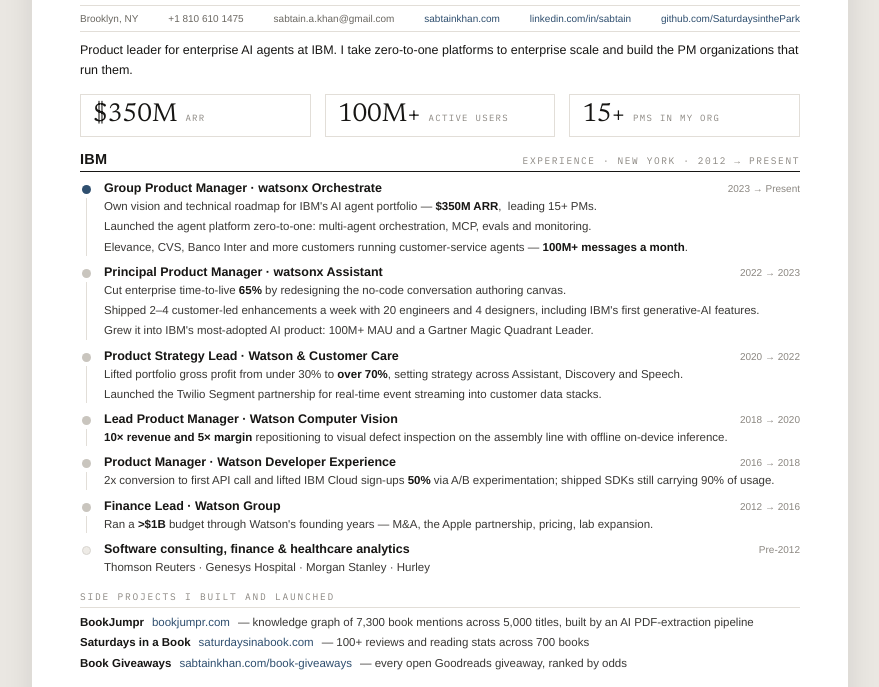
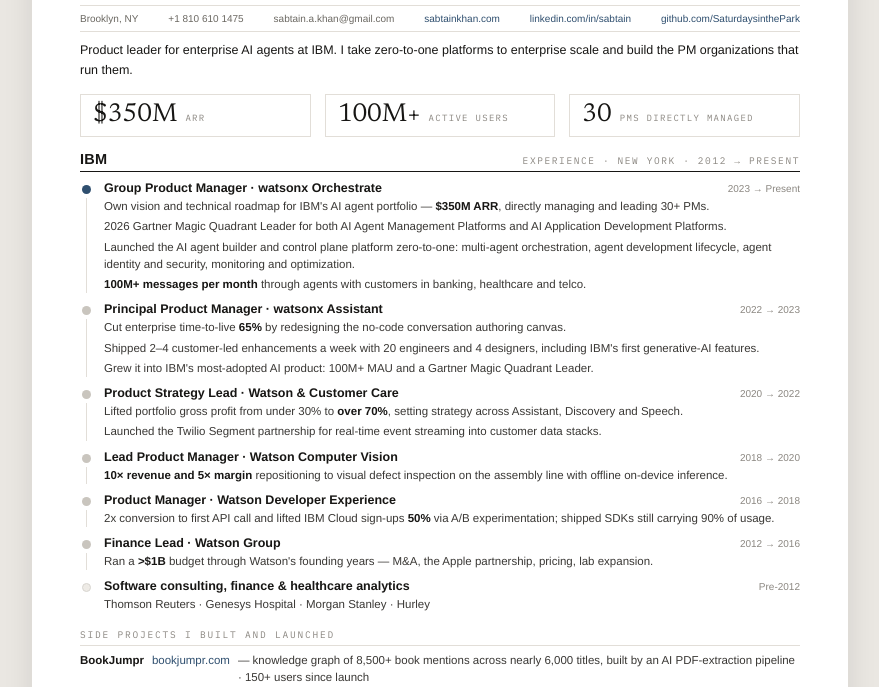
Before and after one commit to SaturdaysinthePark/sabtainkhan, a plain HTML site: page resume.html in a window 1280 px wide. Shown: the part 113-800 px from the top of the page, without its empty margins (200-1079 px from the left). Drawn offline with Linux system fonts and the light colour scheme.

Commit message:
Update resume copy: 30 PMs, 2026 double Gartner MQ, fresh project stats
GPM entry grows to four bullets (direct management scope, 2026 Gartner
Magic Quadrant Leader in two categories, fuller agent-platform launch
bullet, industry verticals in place of named customers); BookJumpr and
Saturdays in a Book lines pick up current mention, user, subscriber and
traffic numbers.

Co-Authored-By: Claude Fable 5 <noreply@anthropic.com>
Claude-Session: https://claude.ai/code/session_01Cx82kEHWGpXaYS1vm9si3T

```diff
--- a/resume.html
+++ b/resume.html
@@ -83,7 +83,7 @@
         <div class="stats" style="display:grid;grid-template-columns:repeat(3,1fr);gap:14px">
           <div class="stat-card" style="border:1px solid #e2ded8;padding:7px 12px;display:flex;align-items:baseline;gap:8px"><div style="font-family:Newsreader,Georgia,serif;font-size:26px;line-height:1.05;color:#171614">$350M</div><div style="font-family:'IBM Plex Mono',monospace;font-size:9px;letter-spacing:1.3px;text-transform:uppercase;color:#8b8781">ARR</div></div>
           <div class="stat-card" style="border:1px solid #e2ded8;padding:7px 12px;display:flex;align-items:baseline;gap:8px"><div style="font-family:Newsreader,Georgia,serif;font-size:26px;line-height:1.05;color:#171614">100M+</div><div style="font-family:'IBM Plex Mono',monospace;font-size:9px;letter-spacing:1.3px;text-transform:uppercase;color:#8b8781">Active users</div></div>
-          <div class="stat-card" style="border:1px solid #e2ded8;padding:7px 12px;display:flex;align-items:baseline;gap:8px"><div style="font-family:Newsreader,Georgia,serif;font-size:26px;line-height:1.05;color:#171614">15+</div><div style="font-family:'IBM Plex Mono',monospace;font-size:9px;letter-spacing:1.3px;text-transform:uppercase;color:#8b8781">PMs in my org</div></div>
+          <div class="stat-card" style="border:1px solid #e2ded8;padding:7px 12px;display:flex;align-items:baseline;gap:8px"><div style="font-family:Newsreader,Georgia,serif;font-size:26px;line-height:1.05;color:#171614">30</div><div style="font-family:'IBM Plex Mono',monospace;font-size:9px;letter-spacing:1.3px;text-transform:uppercase;color:#8b8781">PMs directly managed</div></div>
         </div>
 
         <div style="display:flex;flex-direction:column;gap:9px">
@@ -97,9 +97,10 @@
               <div style="width:9px;flex:none;display:flex;flex-direction:column;align-items:center"><div style="width:9px;height:9px;border-radius:50%;background:#2f4f6f;margin-top:4px"></div><div style="width:1px;flex:1;background:#e2ded8;margin-top:4px"></div></div>
               <div style="flex:1;display:flex;flex-direction:column;gap:3px">
                 <div class="role-row" style="display:flex;justify-content:space-between;align-items:baseline;gap:12px"><div style="font-size:12.5px;font-weight:700;color:#171614">Group Product Manager · watsonx Orchestrate</div><div style="font-size:10px;color:#8b8781;white-space:nowrap">2023 → Present</div></div>
-                <div style="font-size:11.5px;line-height:1.5">Own vision and technical roadmap for IBM's AI agent portfolio — <b style="color:#171614;">$350M ARR</b>,&nbsp; leading 15+ PMs.</div>
-                <div style="font-size:11.5px;line-height:1.5">Launched the agent platform zero-to-one: multi-agent orchestration, MCP, evals and monitoring.</div>
-                <div style="font-size:11.5px;line-height:1.5">Elevance, CVS, Banco Inter and more customers running customer-service agents — <b style="color:#171614;">100M+ messages a month</b>.</div>
+                <div style="font-size:11.5px;line-height:1.5">Own vision and technical roadmap for IBM's AI agent portfolio — <b style="color:#171614;">$350M ARR</b>, directly managing and leading 30+ PMs.</div>
+                <div style="font-size:11.5px;line-height:1.5">2026 Gartner Magic Quadrant Leader for both AI Agent Management Platforms and AI Application Development Platforms.</div>
+                <div style="font-size:11.5px;line-height:1.5">Launched the AI agent builder and control plane platform zero-to-one: multi-agent orchestration, agent development lifecycle, agent identity and security, monitoring and optimization.</div>
+                <div style="font-size:11.5px;line-height:1.5"><b style="color:#171614;">100M+ messages per month</b> through agents with customers in banking, healthcare and telco.</div>
               </div>
             </div>
 
@@ -159,8 +160,8 @@
         <div style="display:flex;flex-direction:column;gap:6px">
           <div style="font-family:'IBM Plex Mono',monospace;font-size:9.5px;letter-spacing:1.8px;text-transform:uppercase;color:#8b8781;border-bottom:1px solid #e2ded8;padding-bottom:4px">Side projects I built and launched</div>
           <div style="display:flex;flex-direction:column;gap:3px">
-            <div class="proj-row" style="display:flex;gap:8px;font-size:11.5px;line-height:1.5"><b style="color:#171614;flex:none">BookJumpr</b><a href="https://bookjumpr.com" style="flex:none">bookjumpr.com</a><span style="flex:1;color:#3a3835">— knowledge graph of 7,300 book mentions across 5,000 titles, built by an AI PDF-extraction pipeline</span></div>
-            <div class="proj-row" style="display:flex;gap:8px;font-size:11.5px;line-height:1.5"><b style="color:#171614;flex:none">Saturdays in a Book</b><a href="https://saturdaysinabook.com" style="flex:none">saturdaysinabook.com</a><span style="flex:1;color:#3a3835">— 100+ reviews and reading stats across 700 books</span></div>
+            <div class="proj-row" style="display:flex;gap:8px;font-size:11.5px;line-height:1.5"><b style="color:#171614;flex:none">BookJumpr</b><a href="https://bookjumpr.com" style="flex:none">bookjumpr.com</a><span style="flex:1;color:#3a3835">— knowledge graph of 8,500+ book mentions across nearly 6,000 titles, built by an AI PDF-extraction pipeline · 150+ users since launch</span></div>
+            <div class="proj-row" style="display:flex;gap:8px;font-size:11.5px;line-height:1.5"><b style="color:#171614;flex:none">Saturdays in a Book</b><a href="https://saturdaysinabook.com" style="flex:none">saturdaysinabook.com</a><span style="flex:1;color:#3a3835">— 100+ reviews and reading stats across 700 books · ~160 newsletter subscribers, 100+ views a month</span></div>
             <div class="proj-row" style="display:flex;gap:8px;font-size:11.5px;line-height:1.5"><b style="color:#171614;flex:none">Book Giveaways</b><a href="https://sabtainkhan.com/book-giveaways" style="flex:none">sabtainkhan.com/book-giveaways</a><span style="flex:1;color:#3a3835">— every open Goodreads giveaway, ranked by odds</span></div>
           </div>
         </div>
```
Also changed, not shown: 1 other file.
